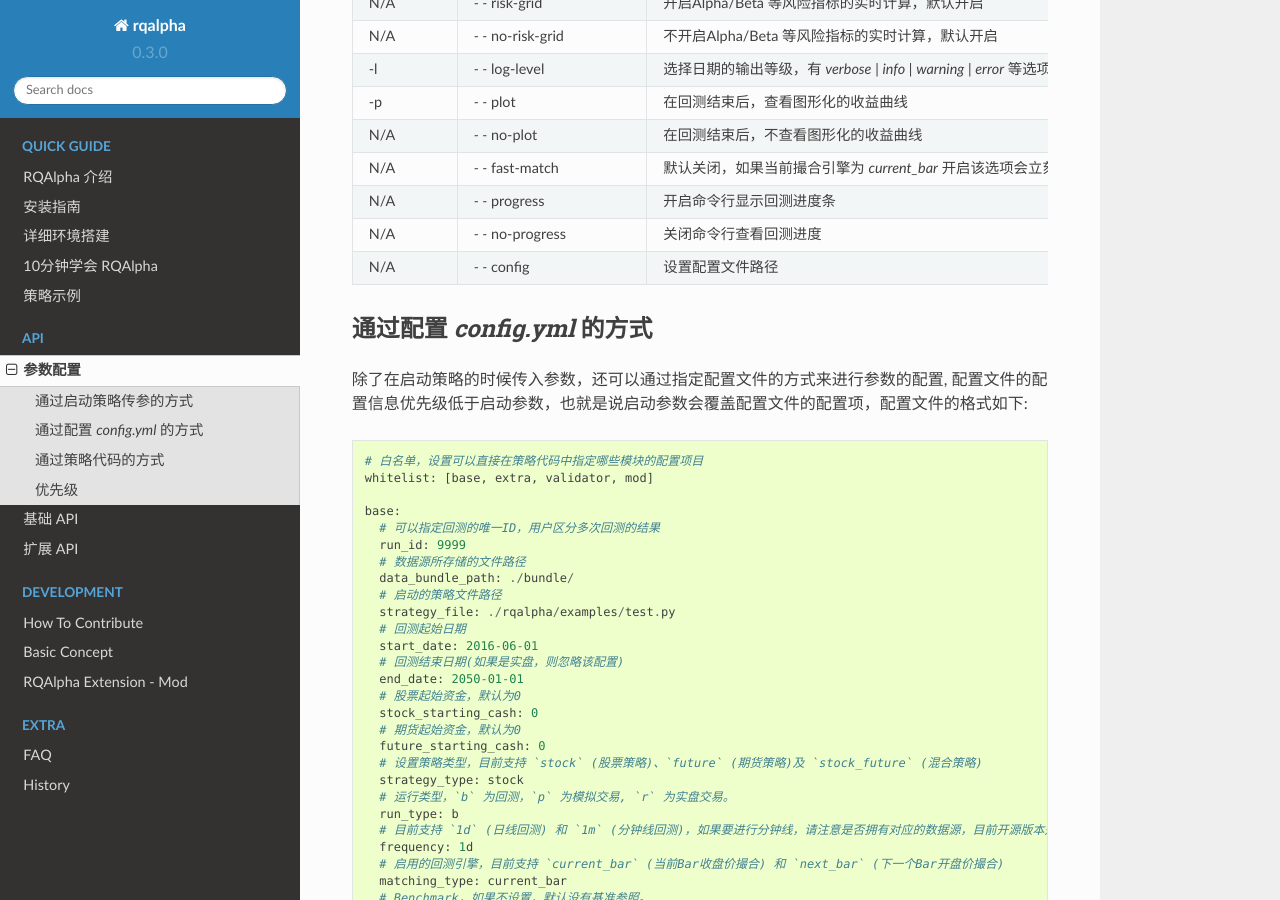
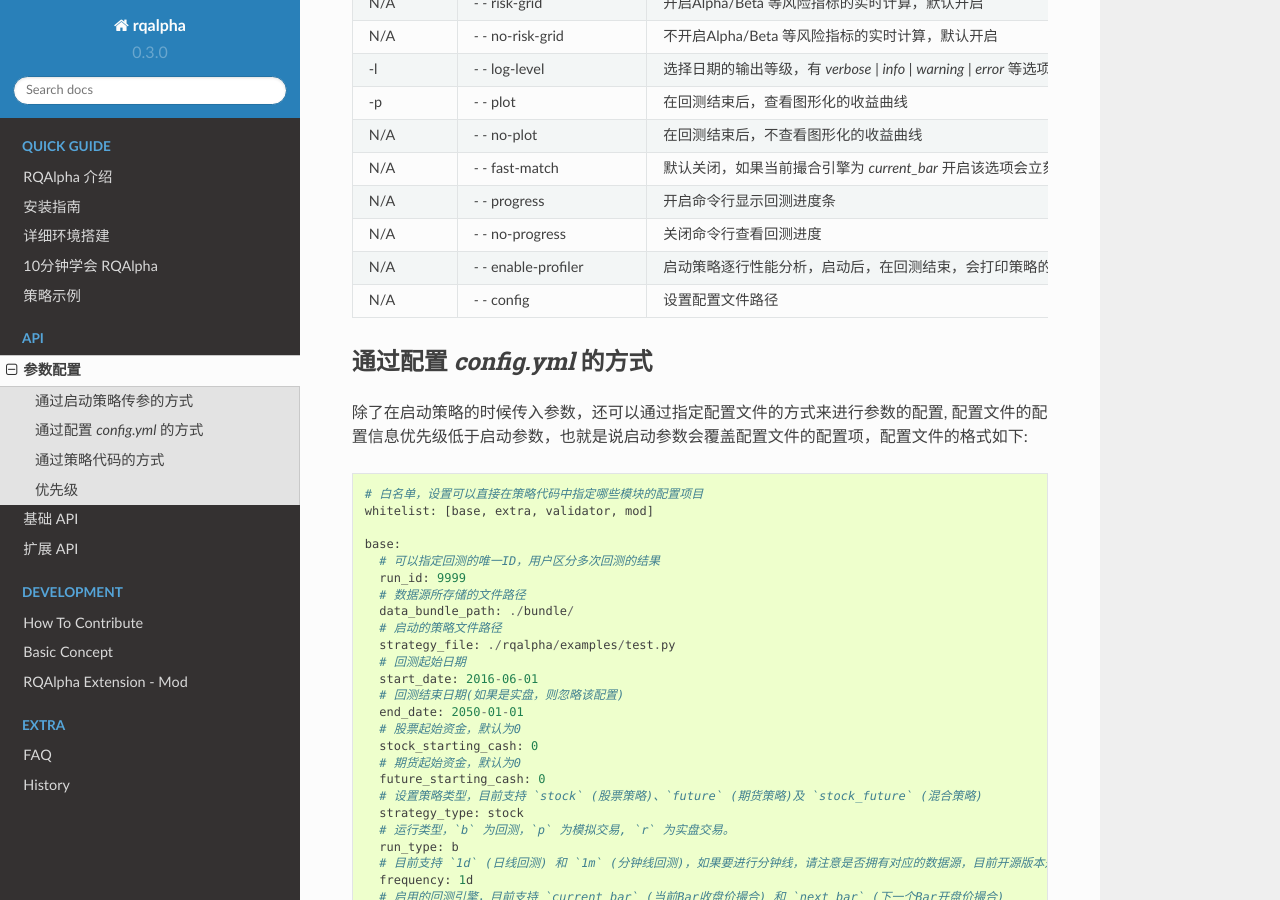
Before and after one commit to ricequant/rqalpha, a Sphinx documentation site: the page built from docs/source/api/config.rst, in a window 1280 px wide and 900 px high, scrolled down 1293 px. Built offline with Sphinx 7.4.7 and the Read the Docs theme 2.0.0, drawn with Linux system fonts in a browser that asks for light colours.

Commit message:
update docs add --enable-profiler

```diff
--- a/docs/source/api/config.rst
+++ b/docs/source/api/config.rst
@@ -51,6 +51,7 @@ N/A           `- -` no-plot                   在回测结束后，不查看图
 N/A           `- -` fast-match                默认关闭，如果当前撮合引擎为 `current_bar` 开启该选项会立刻进行撮合，不会等到当前bar结束
 N/A           `- -` progress                  开启命令行显示回测进度条
 N/A           `- -` no-progress               关闭命令行查看回测进度
+N/A           `- -` enable-profiler           启动策略逐行性能分析，启动后，在回测结束，会打印策略的运行性能分析报告，可以看到每一行消耗的时间
 N/A           `- -` config                    设置配置文件路径
 ===========   =============================   ==============================================================================
 
```
